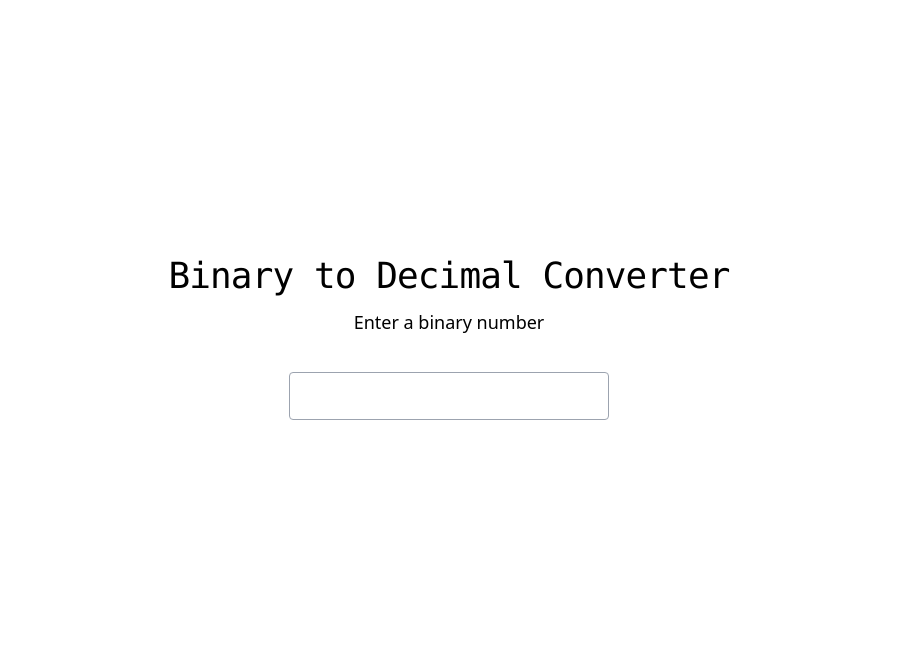
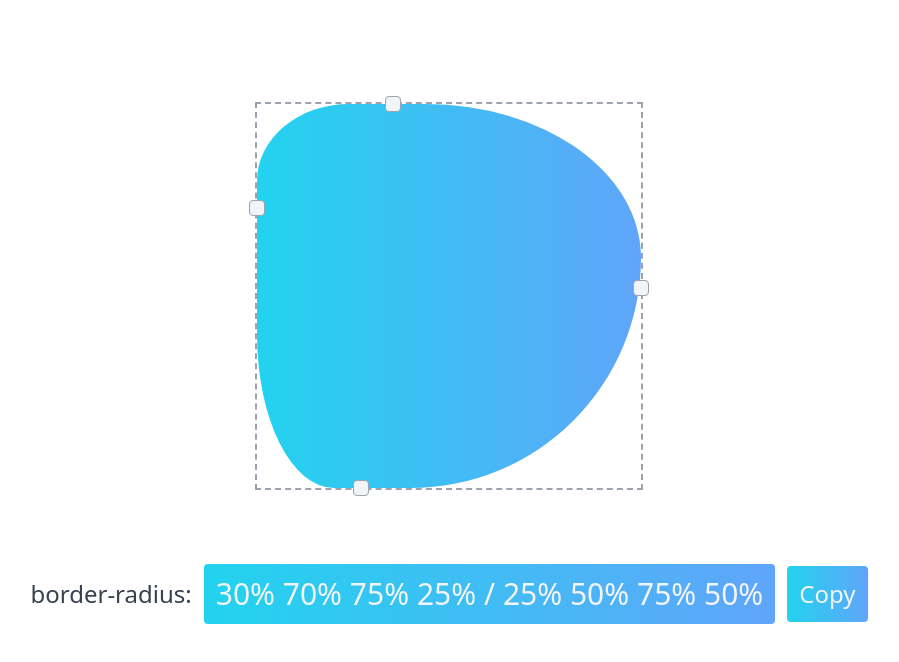
Before and after one commit to wjdnb/app-ideas-implementations, a React (Vite) app: page / in a window 1280 px wide. Shown: the top 662 px of the page, without its empty margins (191-1090 px from the left). Built offline with nearby package versions, Linux system fonts and the light colour scheme.

Commit message:
feat: borderRadiusPreviewer

```diff
--- a/src/App.jsx
+++ b/src/App.jsx
@@ -1,58 +1,7 @@
-// 1. 不能使用数组存储输入的二进制数
-// 2. 如果输入错误给出错误提示
-import { useState } from "react";
-import { binaryValidate, bin2Dec } from "./utils";
-
+import BorderRadiusPreviewer from "./BorderRadiusPreviewer";
+import Bin2Dec from "./Bin2Dec";
 function App() {
-  const errorMap = new Map([["inputError", "Only 0 or 1 can be entered"]]);
-
-  const [errorMessage, setErrorMessage] = useState("");
-  const [isErrorMessageVisible, setIsErrorMessageVisible] = useState(false);
-  const [decimal, setDecimal] = useState();
-
-  const handleInput = (event) => {
-    event.preventDefault();
-
-    let value = event.target.value;
-
-    if (!value) {
-      setDecimal("");
-      setIsErrorMessageVisible(false);
-      return;
-    }
-
-    let validate = binaryValidate(value);
-
-    if (!validate) {
-      setDecimal("");
-      setErrorMessage(errorMap.get("inputError"));
-      setIsErrorMessageVisible(true);
-      return;
-    }
-
-    setIsErrorMessageVisible(false);
-
-    setDecimal(bin2Dec(value));
-  };
-
-  return (
-    <div className="text-center">
-      <div className="text-4xl mt-64 font-mono tracking-tight">
-        Binary to Decimal Converter
-      </div>
-      <div className="text-lg mt-3">Enter a binary number</div>
-      <div className="text-base mb-3 text-red-600 h-6">
-        {isErrorMessageVisible ? errorMessage : ""}
-      </div>
-      <input
-        className="w-1/4 h-12 border rounded border-solid border-gray-400 outline-none text-3xl indent-1 round-md"
-        type="text"
-        onInput={handleInput}
-        autoFocus
-      />
-      <div className="text-4xl m-8">{decimal}</div>
-    </div>
-  );
+  return <BorderRadiusPreviewer />;
 }
 
 export default App;
--- /dev/null
+++ b/src/Bin2Dec/index.jsx
@@ -0,0 +1,58 @@
+// 1. 不能使用数组存储输入的二进制数
+// 2. 如果输入错误给出错误提示
+import { useState } from "react";
+import { binaryValidate, bin2Dec } from "../utils";
+
+function Bin2Dec() {
+  const errorMap = new Map([["inputError", "Only 0 or 1 can be entered"]]);
+
+  const [errorMessage, setErrorMessage] = useState("");
+  const [isErrorMessageVisible, setIsErrorMessageVisible] = useState(false);
+  const [decimal, setDecimal] = useState();
+
+  const handleInput = (event) => {
+    event.preventDefault();
+
+    let value = event.target.value;
+
+    if (!value) {
+      setDecimal("");
+      setIsErrorMessageVisible(false);
+      return;
+    }
+
+    let validate = binaryValidate(value);
+
+    if (!validate) {
+      setDecimal("");
+      setErrorMessage(errorMap.get("inputError"));
+      setIsErrorMessageVisible(true);
+      return;
+    }
+
+    setIsErrorMessageVisible(false);
+
+    setDecimal(bin2Dec(value));
+  };
+
+  return (
+    <div className="text-center">
+      <div className="text-4xl mt-64 font-mono tracking-tight">
+        Binary to Decimal Converter
+      </div>
+      <div className="text-lg mt-3">Enter a binary number</div>
+      <div className="text-base mb-3 text-red-600 h-6">
+        {isErrorMessageVisible ? errorMessage : ""}
+      </div>
+      <input
+        className="w-1/4 h-12 border rounded border-solid border-gray-400 outline-none text-3xl indent-1 round-md"
+        type="text"
+        onInput={handleInput}
+        autoFocus
+      />
+      <div className="text-4xl m-8">{decimal}</div>
+    </div>
+  );
+}
+
+export default Bin2Dec;
--- /dev/null
+++ b/src/BorderRadiusPreviewer/index.jsx
@@ -0,0 +1,137 @@
+import { useState } from "react";
+import { controlRange } from "../utils";
+
+function BorderRadiusPreviewer() {
+  const [radius, setRadius] = useState("30% 70% 75% 25% / 25% 50% 75% 50%"); // preset
+  const [isDraggable, setIsDraggable] = useState(false);
+  const [target, setTarget] = useState();
+  const direction = {
+    top: "x",
+    left: "y",
+    right: "y",
+    bottom: "x",
+  };
+
+  function handleMouseDown(event) {
+    event.preventDefault();
+
+    setIsDraggable(true);
+    setTarget(event.target);
+  }
+
+  function handleMouseMove(event) {
+    event.preventDefault();
+    if (!isDraggable) return;
+
+    let axis = direction[target.id];
+    if (isDraggable) {
+      setPosition(axis, event);
+    }
+  }
+
+  function setPosition(axis, event) {
+    let element = event.target.parentNode;
+    let elementPosition = element.getBoundingClientRect();
+    let [a, b, c, d, connect, e, f, g, h] = radius.split(" "); // https://9elements.com/blog/css-border-radius-can-do-that/
+    if (axis === "x") {
+      let left = controlRange(
+        98,
+        -2,
+        ((event.clientX - elementPosition.left - 8).toFixed(0) * 100) /
+          elementPosition.width
+      ).toFixed(0);
+      left = left;
+      target.style.left = `${left}%`;
+
+      if (target.id === "top") {
+        a = `${left}%`;
+        b = `${100 - left}%`;
+      } else if (target.id === "bottom") {
+        d = `${left}%`;
+        c = `${100 - left}%`;
+      }
+    } else if (axis === "y") {
+      let top = controlRange(
+        98,
+        -2,
+        ((event.clientY - elementPosition.top - 8).toFixed(0) * 100) /
+          elementPosition.height
+      ).toFixed(0);
+      target.style.top = `${top}%`;
+
+      if (target.id === "left") {
+        e = `${top}%`;
+        h = `${100 - top}%`;
+      } else if (target.id === "right") {
+        f = `${top}%`;
+        g = `${100 - top}%`;
+      }
+    }
+
+    let newRadius = `${a} ${b} ${c} ${d} ${connect} ${e} ${f} ${g} ${h}`;
+    setRadius(newRadius);
+  }
+
+  function handleMouseUp(event) {
+    event.preventDefault();
+    setIsDraggable(false);
+  }
+
+  function handleCopy() {
+    document.body.addEventListener("click", async (e) => {
+      await navigator.clipboard.writeText(radius);
+      alert("复制成功！");
+    });
+  }
+
+  return (
+    <div
+      className="w-screen h-screen flex items-center justify-center flex-col"
+      onMouseUp={handleMouseUp}
+      onMouseMove={handleMouseMove}
+    >
+      <div className="border-dashed border-gray-400 border-2">
+        <div
+          id="target"
+          className="w-96 h-96 bg-gradient-to-r from-cyan-400 to-blue-400 relative"
+          style={{ borderRadius: radius }}
+        >
+          <span
+            id="top"
+            onMouseDown={handleMouseDown}
+            className="w-4 h-4 bg-slate-100 absolute -top-2 left-32 border-gray-400 border rounded"
+          />
+          <span
+            id="bottom"
+            onMouseDown={handleMouseDown}
+            className="w-4 h-4  bg-slate-100 absolute -bottom-2 left-24 border-gray-400 border rounded"
+          />
+          <span
+            id="left"
+            onMouseDown={handleMouseDown}
+            className="w-4 h-4  bg-slate-100 absolute top-24 -left-2 border-gray-400 border rounded"
+          />
+          <span
+            id="right"
+            onMouseDown={handleMouseDown}
+            className="w-4 h-4  bg-slate-100 absolute bottom-48 -right-2 border-gray-400 border rounded"
+          />
+        </div>
+      </div>
+      <div className="text-center  m-16 flex items-center text-gray-100 font-medium">
+        <span className="m-3 text-2xl text-gray-700 ">border-radius:</span>
+        <span className="bg-gradient-to-r from-cyan-400 to-blue-400 p-3 rounded text-3xl">
+          {radius}
+        </span>
+        <span
+          className="m-3 p-3 text-2xl bg-gradient-to-r from-cyan-400 to-blue-400 cursor-pointer rounded"
+          onClick={handleCopy}
+        >
+          Copy
+        </span>
+      </div>
+    </div>
+  );
+}
+
+export default BorderRadiusPreviewer;
--- a/src/utils/index.js
+++ b/src/utils/index.js
@@ -16,3 +16,9 @@ export function binaryValidate(digits) {
 
   return reg.test(digits);
 }
+
+export function controlRange(max, min, value) {
+  if (value > max) value = max;
+  if (value < min) value = min;
+  return value;
+}
```
